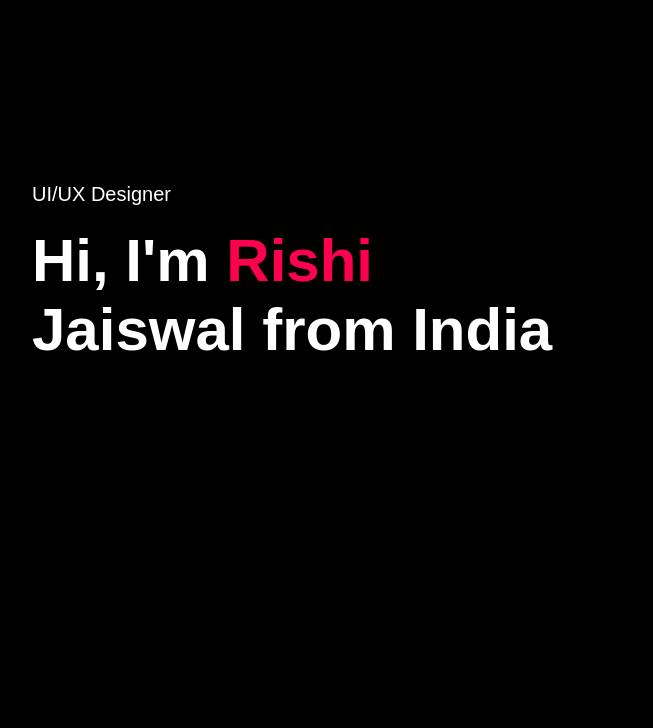
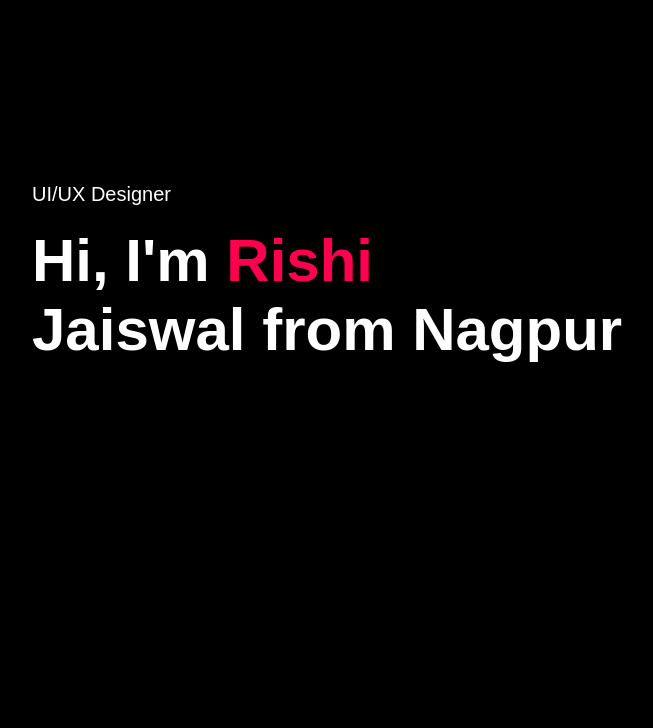
Before and after one commit to rishi883062/rishi883062.github.io, a plain HTML site: page index.html in a window 1280 px wide. Shown: the part 72-800 px from the top of the page, without its empty margins (96-749 px from the left). Drawn offline with Linux system fonts and the light colour scheme.

Commit message:
Update index.html

```diff
--- a/index.html
+++ b/index.html
@@ -16,7 +16,7 @@
             </nav>
             <div class="header-text">
                 <p>UI/UX Designer</p>
-                <h1>Hi, I'm <span>Rishi</span><br>Jaiswal from India</h1>
+                <h1>Hi, I'm <span>Rishi</span><br>Jaiswal from Nagpur</h1>
             </div>
         </div>
     </div>
```
